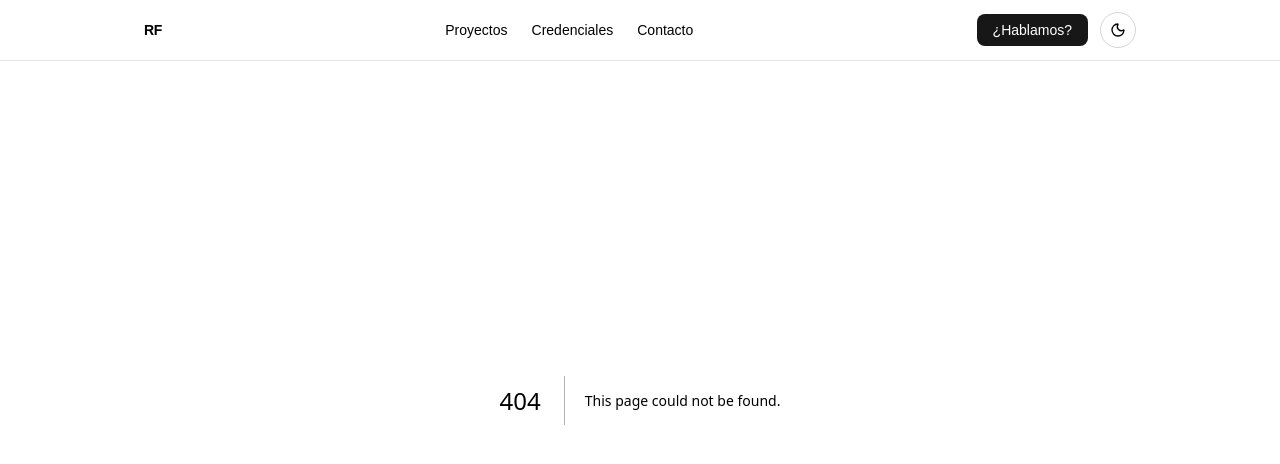
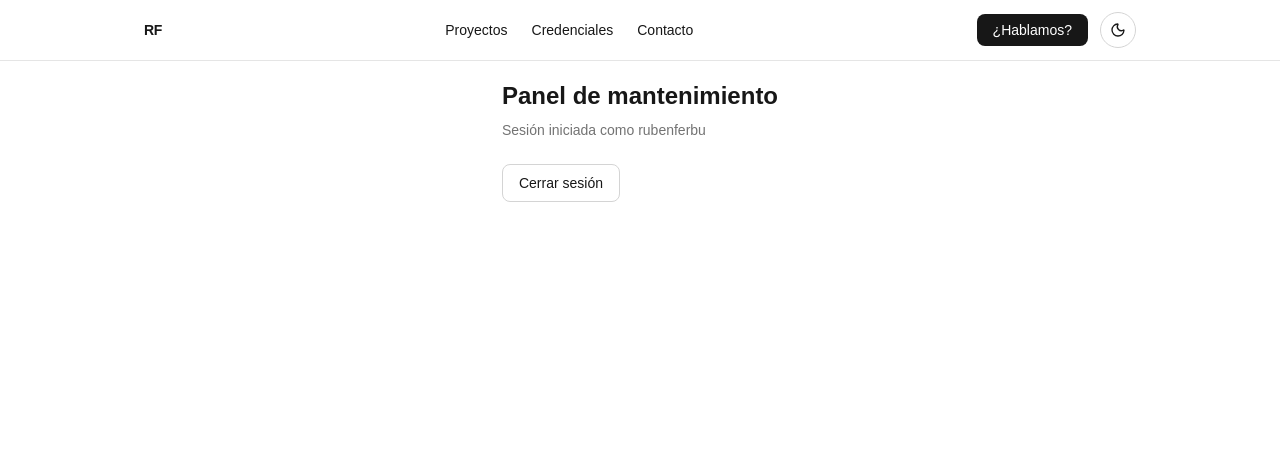
Before and after one commit to rubenferbu/portfolio, a Next.js app: page /admin in a window 1280 px wide. Before the commit this address had no page. Shown: the top 464 px of the page. Built offline with nearby package versions, Linux system fonts and the light colour scheme; no server answers.

Commit message:
feat: add GitHub OAuth authentication with restricted admin access (#20)

```diff
--- a/package.json
+++ b/package.json
@@ -12,6 +12,7 @@
     "lucide-react": "^1.25.0",
     "motion": "^12.42.2",
     "next": "16.2.10",
+    "next-auth": "5.0.0-beta.32",
     "next-themes": "^0.4.6",
     "react": "19.2.4",
     "react-dom": "19.2.4",
--- /dev/null
+++ b/src/app/admin/page.tsx
@@ -0,0 +1,27 @@
+import { auth, signOut } from "@/src/auth";
+
+export default async function AdminPage() {
+    const session = await auth();
+
+    return (
+        <main className="mx-auto max-w-2xl px-4 py-20">
+            <h1 className="text-2xl font-bold">Panel de mantenimiento</h1>
+            <p className="mt-2 text-sm text-neutral-500">
+                Sesión iniciada como {session?.user?.name ?? session?.user?.email ?? "rubenferbu"}
+            </p>
+            <form
+                action={async () => {
+                    "use server";
+                    await signOut({ redirectTo: "/" });
+                }}
+            >
+                <button
+                    type="submit"
+                    className="mt-6 rounded-lg border border-neutral-300 px-4 py-2 text-sm dark:border-neutral-700"
+                >
+                    Cerrar sesión
+                </button>
+            </form>
+        </main>
+    );
+}
--- /dev/null
+++ b/src/app/api/auth/[...nextauth]/route.ts
@@ -0,0 +1,3 @@
+import { handlers } from "@/src/auth";
+
+export const { GET, POST } = handlers;
--- /dev/null
+++ b/src/auth.ts
@@ -0,0 +1,15 @@
+import NextAuth from "next-auth";
+import GitHub from "next-auth/providers/github";
+
+export const { handlers, auth, signIn, signOut } = NextAuth({
+  providers: [GitHub],
+  callbacks: {
+    async signIn({ profile }) {
+      // Solo tu cuenta de GitHub puede entrar — cualquier otra queda rechazada
+      return profile?.login === "rubenferbu";
+    },
+  },
+  pages: {
+    signIn: "/admin/login",
+  },
+});
--- /dev/null
+++ b/src/middleware.ts
@@ -0,0 +1,5 @@
+export { auth as middleware } from "@/src/auth";
+
+export const config = {
+  matcher: ["/admin/:path*"],
+};
```
Also changed, not shown: 1 other file (tests, documents, lock files or other folders).
